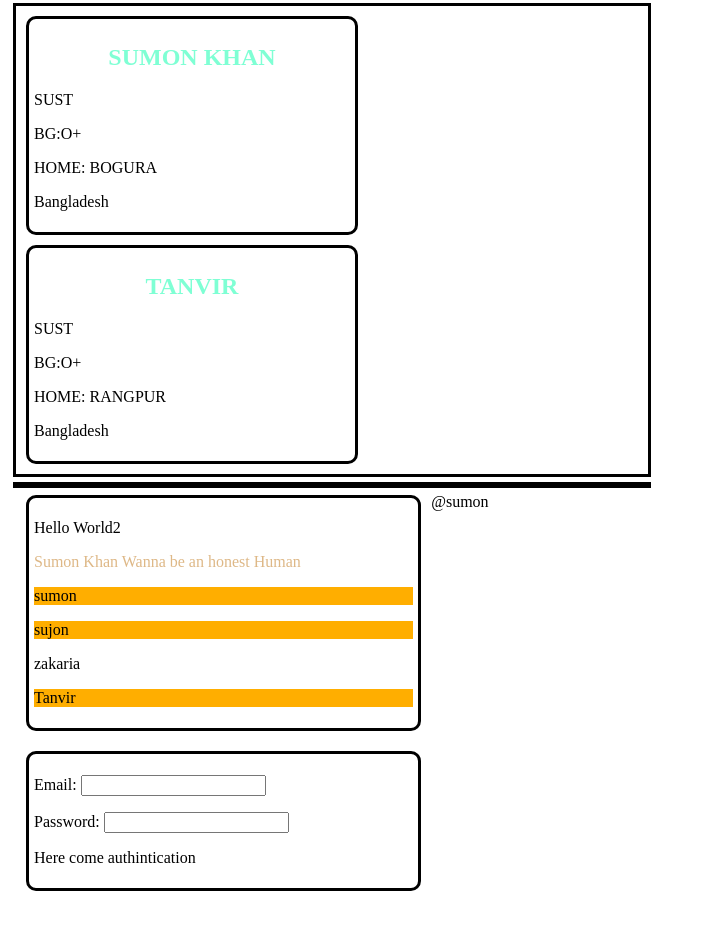
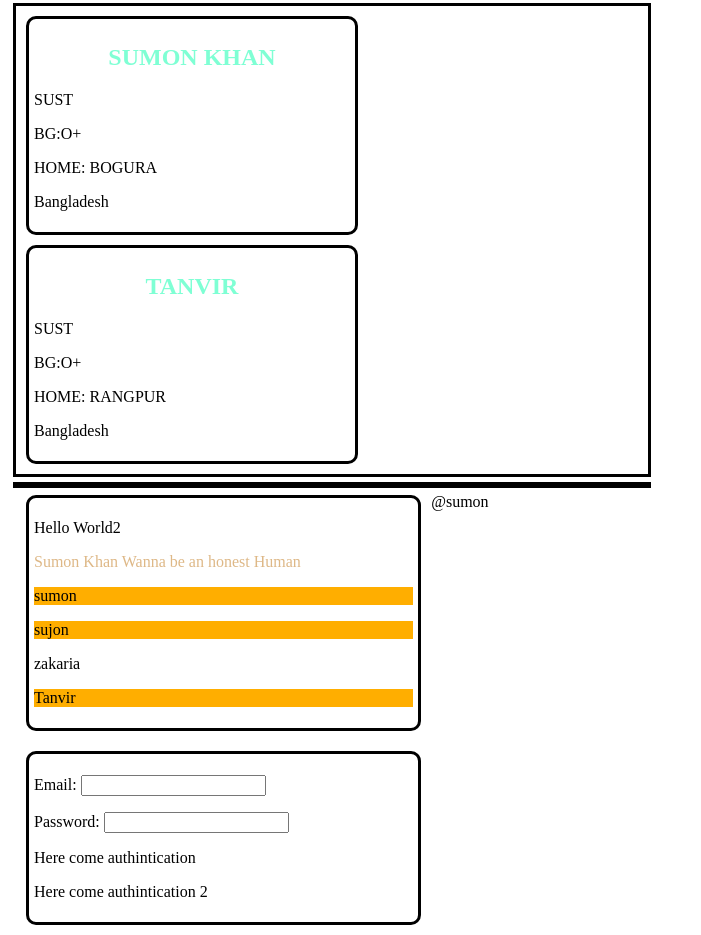
Before and after one commit to MD-SUMON-MIAH/Pracitce-, a plain HTML site: page index.html in a window 1280 px wide. Shown: the part 261-1196 px from the top of the page, without its empty margins (0-701 px from the left). Before the commit the page ends 1162 px from the top, so only its background shows below. Drawn offline with Linux system fonts and the light colour scheme.

Commit message:
Checking

```diff
--- a/index.html
+++ b/index.html
@@ -46,6 +46,7 @@
             <p> Email: <input name="email" type="text"> </p>
             <p> Password: <input name="password" type="password"></p>
             <P>Here come authintication </P>
+            <P>Here come authintication 2 </P>
         </div>
     </section>
 
```
